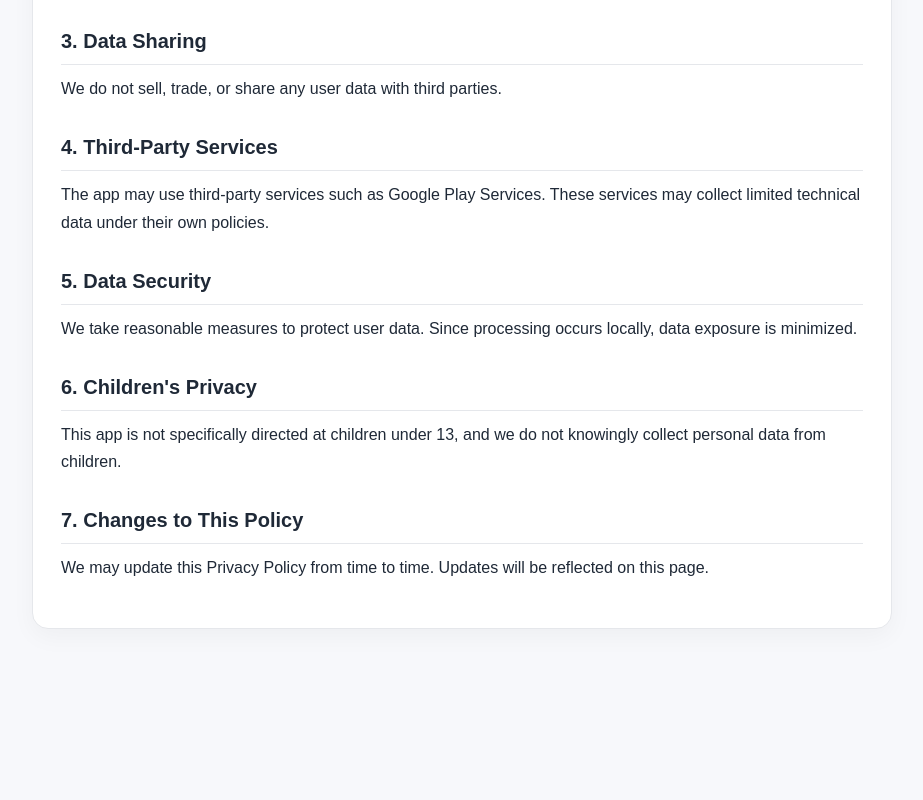
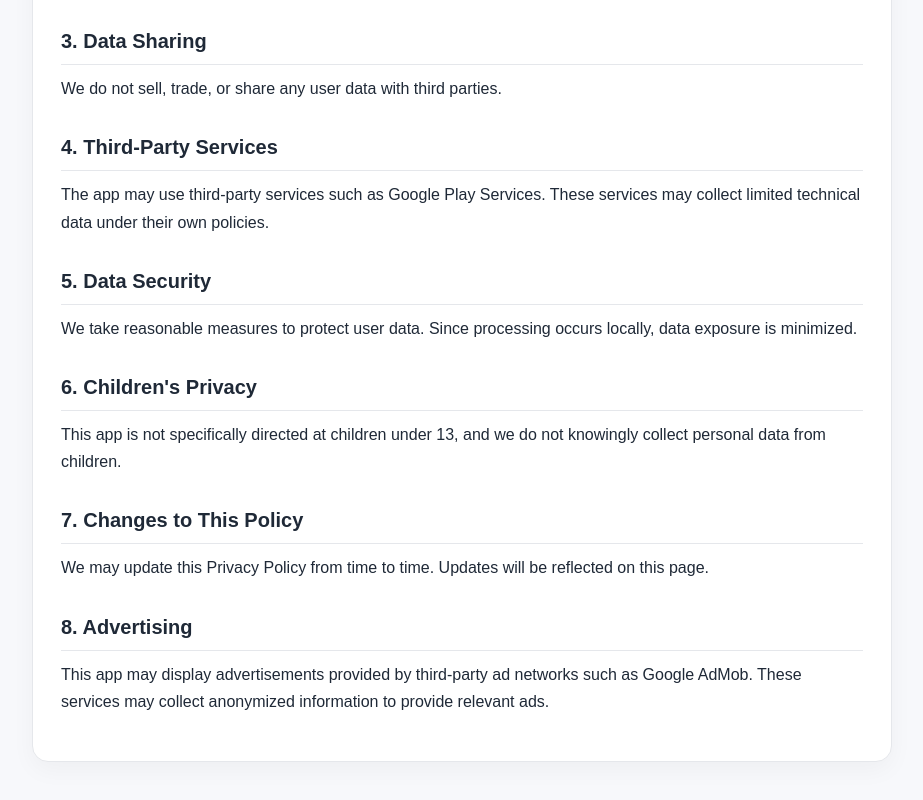
Before and after one commit to BoxuanJia/edge-lighting-privacy, a plain HTML site: page index.html in a window 1280 px wide. Shown: the part 704-1504 px from the top of the page, without its empty margins (178-1101 px from the left). Before the commit the page ends 1373 px from the top, so only its background shows below. Drawn offline with Linux system fonts and the light colour scheme.

Commit message:
Update index.html

```diff
--- a/index.html
+++ b/index.html
@@ -112,6 +112,11 @@
         We may update this Privacy Policy from time to time. Updates will be reflected on this page.
       </p>
 
+      <h2>8. Advertising</h2>
+      <p>
+        This app may display advertisements provided by third-party ad networks such as Google AdMob.
+        These services may collect anonymized information to provide relevant ads.
+      </p>
     </div>
   </div>
 </body>
```
